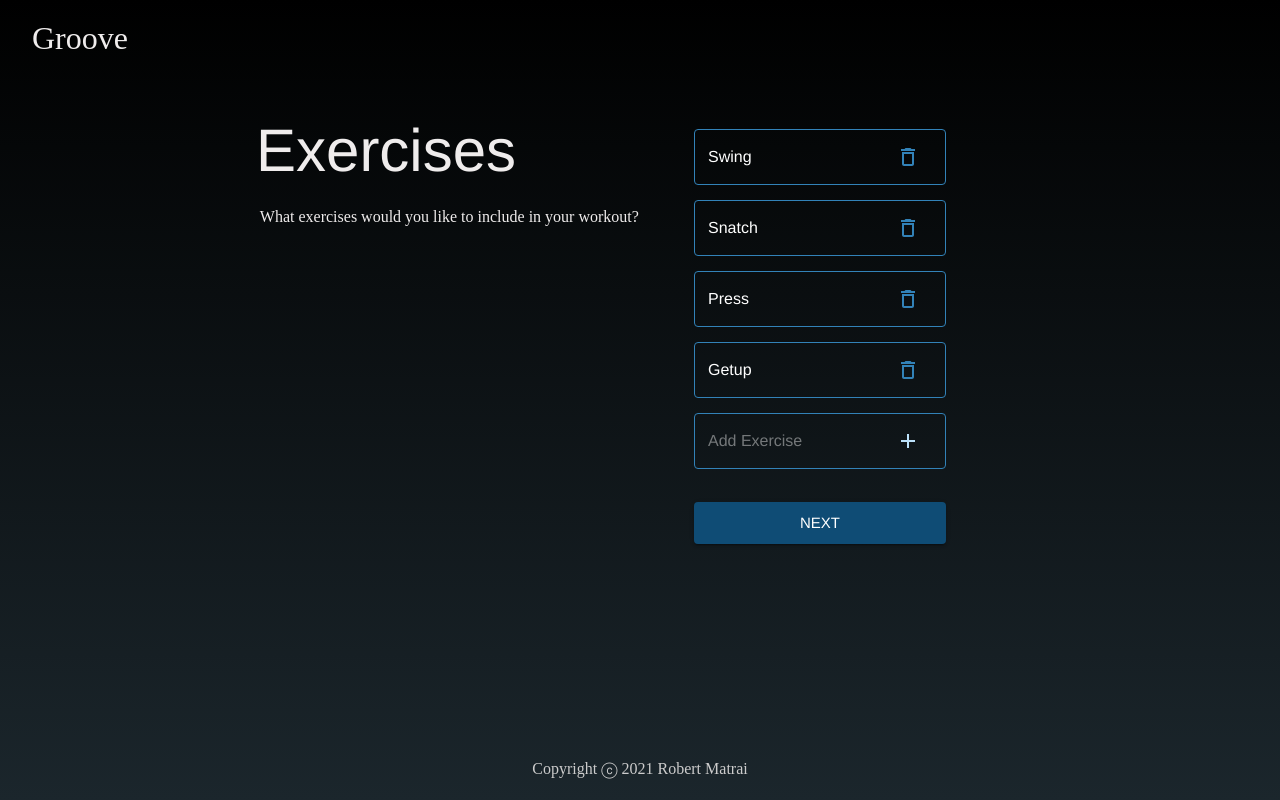
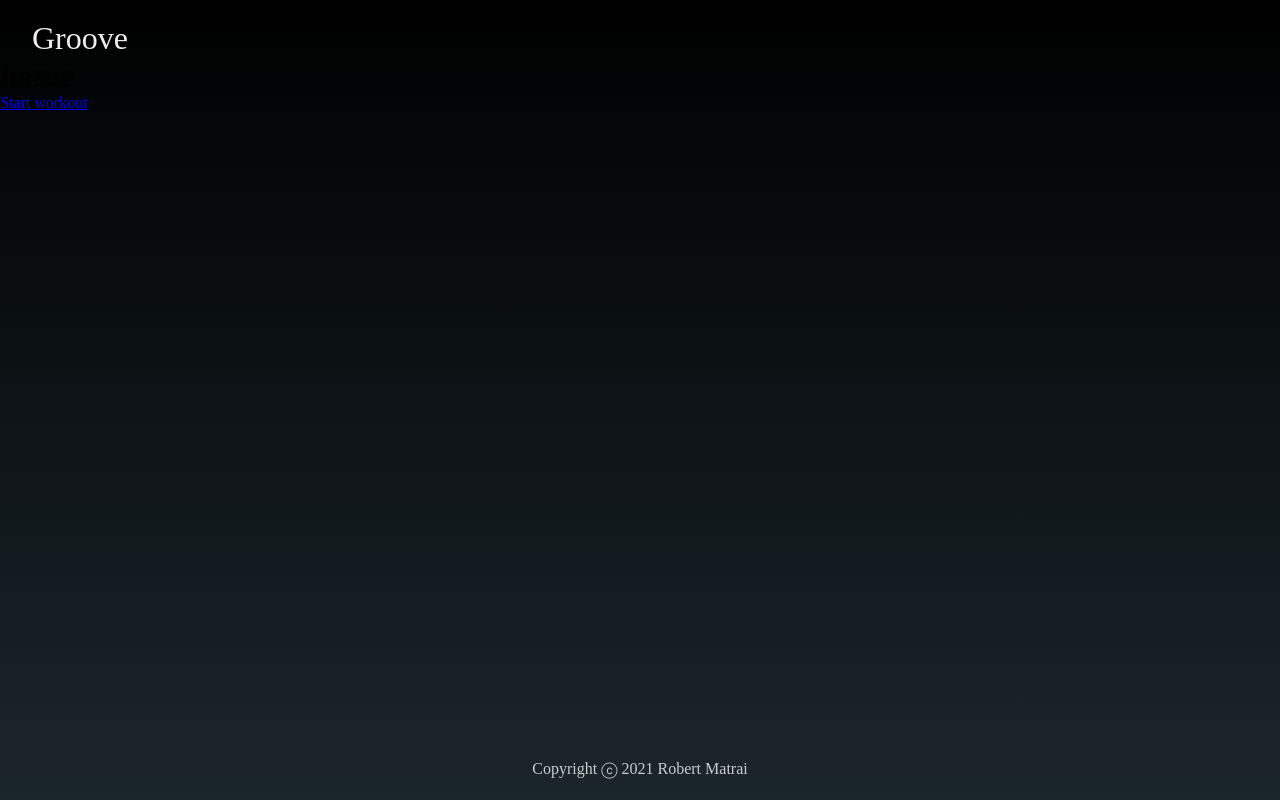
Before and after one commit to robert-matrai/groove-web, a React (Create React App) app: page / in a window 1280 px wide. Built offline with nearby package versions, Linux system fonts and the light colour scheme.

Commit message:
Add homepage route

```diff
--- a/package.json
+++ b/package.json
@@ -10,9 +10,11 @@
     "@testing-library/jest-dom": "^5.11.9",
     "@testing-library/react": "^11.2.3",
     "@testing-library/user-event": "^12.6.2",
+    "axios": "^0.21.1",
     "date-fns": "^2.16.1",
     "react": "^17.0.1",
     "react-dom": "^17.0.1",
+    "react-router-dom": "^5.2.0",
     "react-scripts": "4.0.1",
     "react-time-picker": "^4.1.2",
     "web-vitals": "^0.2.4"
--- a/public/styles.css
+++ b/public/styles.css
@@ -25,7 +25,7 @@ header h1 {
 
 /* Body */
 
-.Body {
+.Workout {
   padding: 50px 20% 100px;
   color: #efecec;
 }
--- a/src/components/App.jsx
+++ b/src/components/App.jsx
@@ -1,15 +1,22 @@
 import React from "react";
 import Header from "./Header";
 import Footer from "./Footer";
-import Body from "./Body";
+import Home from "./Home";
+import Workout from "./Workout";
+import { BrowserRouter as Router, Switch, Route } from "react-router-dom";
 
 function App() {
   return (
-    <div>
-      <Header />
-      <Body />
-      <Footer />
-    </div>
+    <>
+      <Router>
+        <Header />
+        <Switch>
+          <Route path="/" exact component={Home} />
+          <Route path="/workout" exact component={Workout} />
+        </Switch>
+        <Footer />
+      </Router>
+    </>
   );
 }
 
--- /dev/null
+++ b/src/components/Home.jsx
@@ -0,0 +1,11 @@
+import React from "react";
+import { Link } from "react-router-dom";
+
+export default function Home() {
+  return (
+    <>
+      <h1>home</h1>
+      <Link to="/workout">Start workout</Link>
+    </>
+  );
+}
--- a/src/components/Body.jsx
+++ b/src/components/Workout.jsx
@@ -5,7 +5,7 @@ import ExerciseList from "./exercise_list_page/ExerciseList";
 import "date-fns";
 import Grid from "@material-ui/core/Grid";
 
-function Body() {
+function Workout() {
   // ***** PAGE NAVIGATION *****
   const [whatToShow, setWhatToShow] = useState("Exercises");
 
@@ -149,7 +149,7 @@ function Body() {
   }
 
   return (
-    <div className="Body">
+    <div className="Workout">
       <Grid container justify="space-around">
         {whatToShow === "Exercises" ? (
           <Exercises
@@ -181,4 +181,4 @@ function Body() {
   );
 }
 
-export default Body;
+export default Workout;
```
Also changed, not shown: 1 other file (tests, documents, lock files or other folders).
